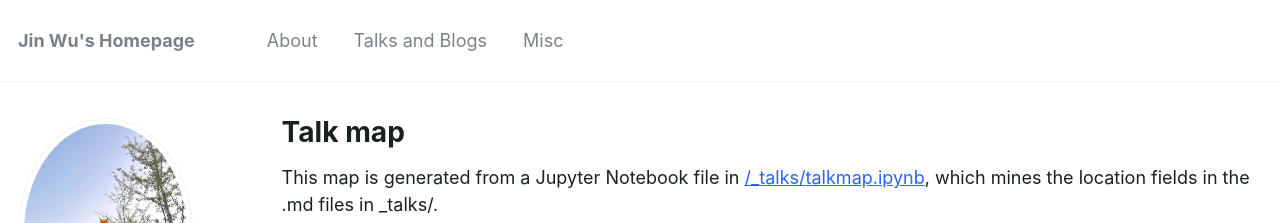
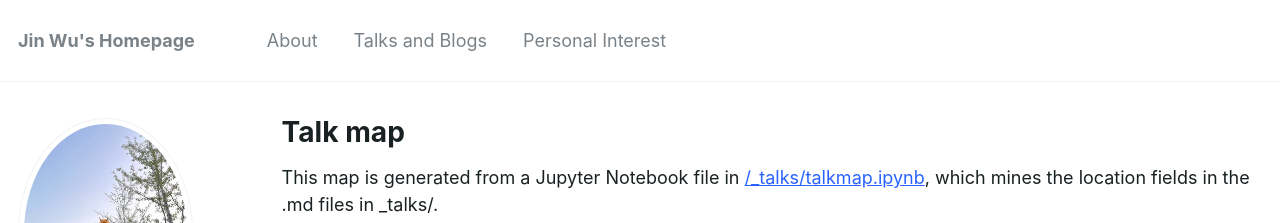
Before and after one commit to WooTzins/WooTzins.github.io, a Jekyll site: the page built from _pages/talkmap.html, in a window 1280 px wide and 1147 px high. Shown: the top 223 px of the window. Built offline with Jekyll 4.4.1, drawn with Linux system fonts in a browser that asks for light colours; nearby versions of some CDN libraries; comment, search, counter and statistics services are not loaded.

Commit message:
Update navigation.yml

```diff
--- a/_data/navigation.yml
+++ b/_data/navigation.yml
@@ -6,7 +6,7 @@ main:
   - title: "Talks and Blogs"
     url: /talks/
 
-  - title: "Misc"
+  - title: "Personal Interest"
     url: /misc/
 
   # - title: "CV"
```
